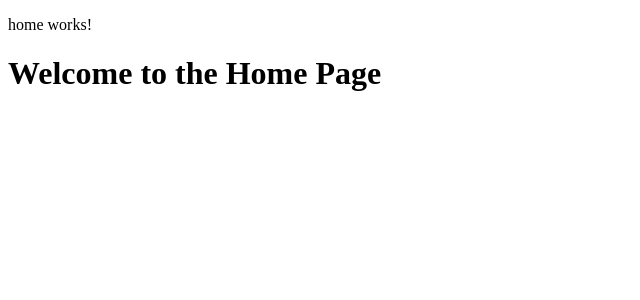
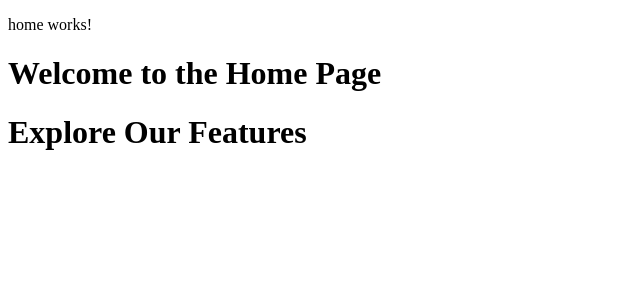
Before and after one commit to Keerthanagowda2003/Angulardemoproject, an Angular app: page /home in a window 1280 px wide. Shown: the top 300 px of the page, without its empty margins (0-640 px from the left). Built offline with nearby package versions, Linux system fonts and the light colour scheme.

Commit message:
I add another tag

```diff
--- a/src/app/home/home.component.html
+++ b/src/app/home/home.component.html
@@ -3,3 +3,5 @@
 
 <p>home works!</p>
 <h1>Welcome to the Home Page</h1>
+
+<h1>Explore Our Features</h1>
```
